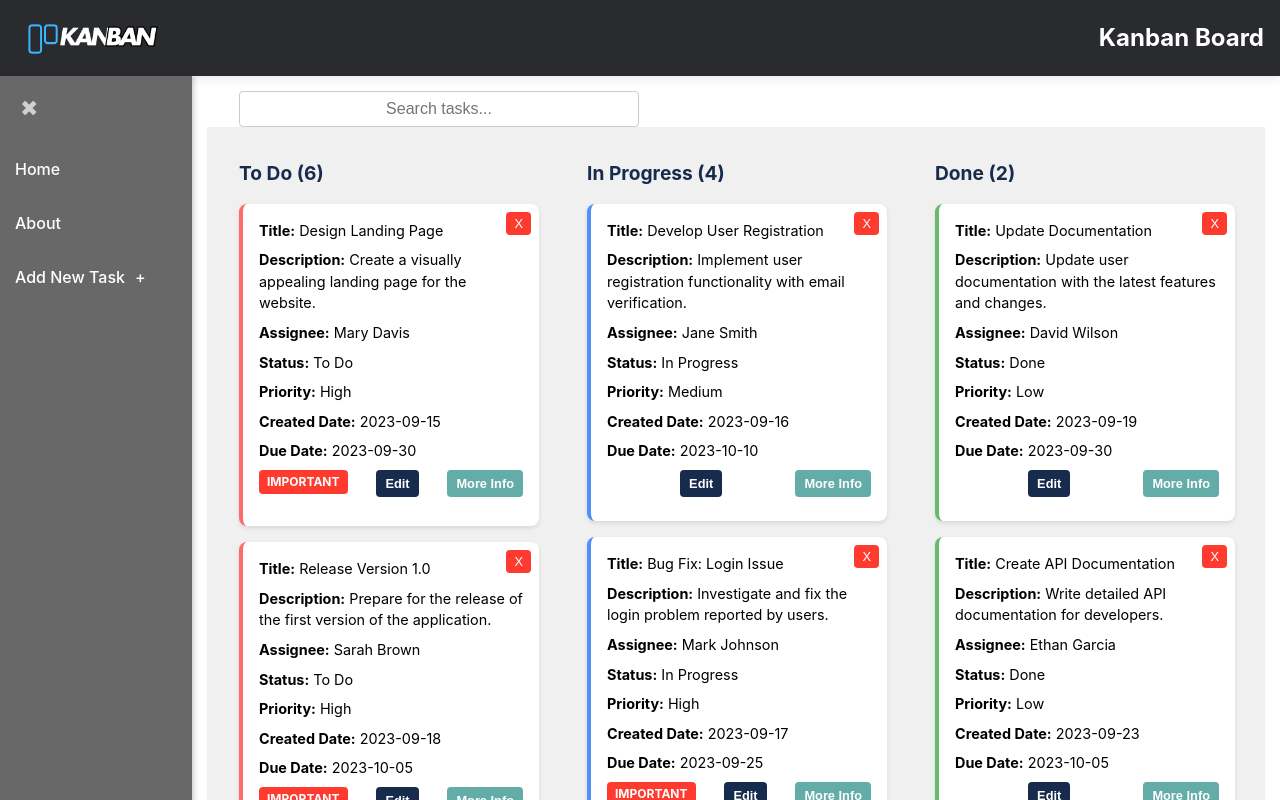
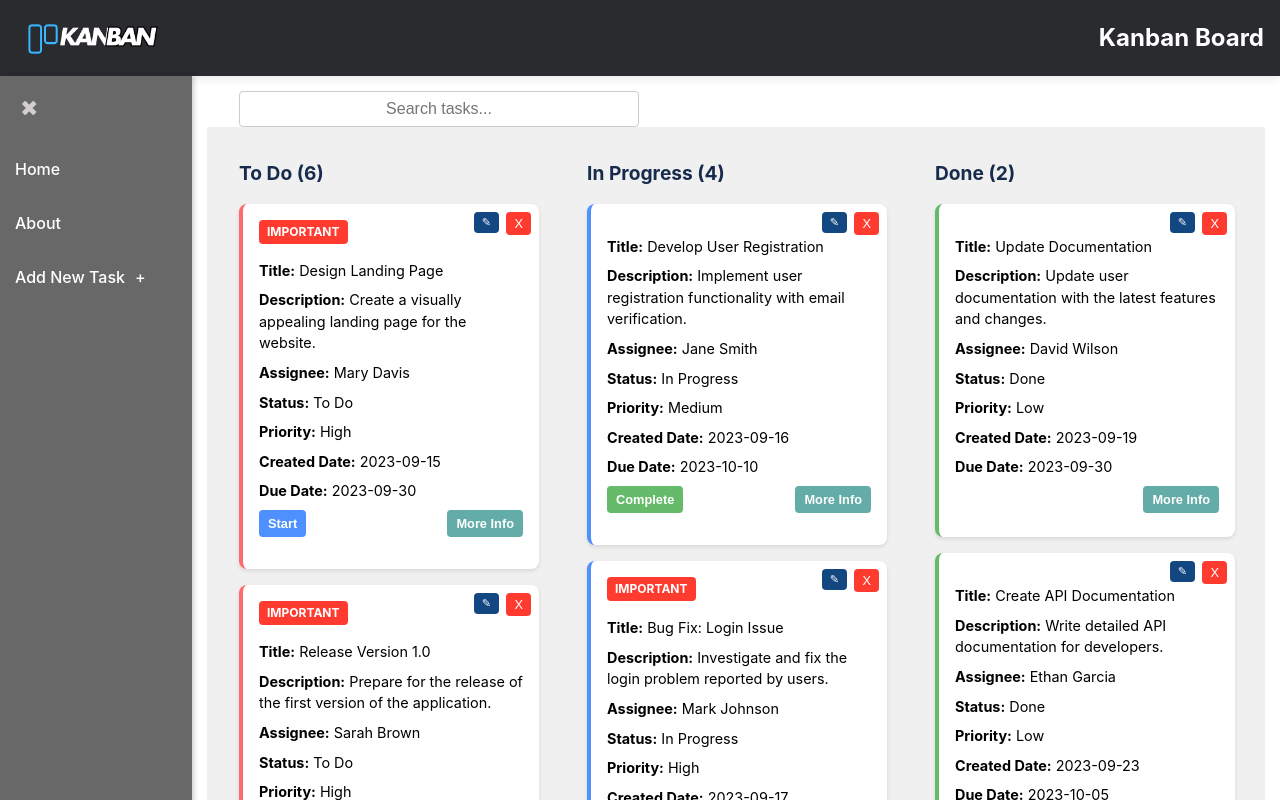
Before and after one commit to abussafilx/MiniProject_Kanban, a React (Vite) app: page / in a window 1280 px wide. Shown: the top 800 px of the page. Built offline with nearby package versions, Linux system fonts and the light colour scheme.

Commit message:
implement move card buttons

```diff
--- a/src/App.jsx
+++ b/src/App.jsx
@@ -48,8 +48,6 @@ function App() {
     setTasks(
       tasks.map((task) => {
         if (task.id === updatedTask.id) {
-          console.log(task);
-          console.log(updatedTask);
           return updatedTask;
         } else {
           return task;
--- a/src/assets/styles/Board.css
+++ b/src/assets/styles/Board.css
@@ -59,8 +59,19 @@ label {
   color: white;
   border-radius: 4px;
   cursor: pointer;
-  transition: opacity 0.2s;
+  transition: all 0.3s ease;
+  z-index: 2; /* Prioriza o botão sobre outros elementos */
 }
+
+.card .delete-btn.second-btn {
+  position: absolute;
+  top: 8px;
+  font-size: 0.7rem;
+  right: 40px; /* Altera a posição do segundo botão */
+  background-color: #0e4380fa; /* Cor diferente */
+  z-index: 1; /* Menor prioridade, se necessário */
+}
+
 
 .card .delete-btn:hover {
   opacity: 0.8;
@@ -88,6 +99,35 @@ label {
   transition: opacity 0.2s;
   font-weight: bold;
 }
+
+.card .start-btn {
+  top: 8px;
+  right: 8px;
+  border: 1px solid transparent;
+  padding: 5px 8px;
+  font-size: 0.8rem;
+  background-color: #4D90FE;
+  color: white;
+  border-radius: 4px;
+  cursor: pointer;
+  transition: opacity 0.2s;
+  font-weight: bold;
+}
+
+.card .done-btn {
+  top: 8px;
+  right: 8px;
+  border: 1px solid transparent;
+  padding: 5px 8px;
+  font-size: 0.8rem;
+  background-color: #66BB6A;
+  color: white;
+  border-radius: 4px;
+  cursor: pointer;
+  transition: opacity 0.2s;
+  font-weight: bold;
+}
+
 .edit-btn {
   top: 8px;
   right: 8px;
--- /dev/null
+++ b/src/components/ItemCards.jsx
@@ -0,0 +1,102 @@
+import { Link, useNavigate } from "react-router-dom";
+
+function ItemCards(props) {
+  const navigate = useNavigate(); // Para navegação
+  const statusColorsBorder = {
+    "To Do": "#FF6B6B",
+    "In Progress": "#4D90FE",
+    Done: "#66BB6A",
+  };
+
+  const advanceButton = function () {
+    if (props.element.status === "To Do") {
+      return <button className="start-btn" onClick={handleStart}>Start</button>
+    } else if (props.element.status === "In Progress") {
+      return <button className="done-btn" onClick={handleFinish}>Complete</button>
+    }
+  }
+
+  const handleStart = (e) => {
+    e.preventDefault();
+
+    const updatedTask = {
+      ...props.element,
+      status: "In Progress"
+    };
+
+    props.updateTask(updatedTask);
+
+    navigate("/");
+  };
+
+  const handleFinish = (e) => {
+    e.preventDefault();
+
+    const updatedTask = {
+      ...props.element,
+      status: "Done"
+    };
+
+    props.updateTask(updatedTask);
+
+    navigate("/");
+  };
+
+  return (
+    <div
+      className="card"
+      key={props.element.id}
+      draggable="true"
+      style={{ borderColor: `${statusColorsBorder[props.element?.status]}` }}
+    >
+      <div className="btn-container">
+        <div>
+          {props.element.priority === "High" && (
+            <span className="label">IMPORTANT</span>
+          )}
+        </div>
+        <div>
+          <Link to={`/edit/${props.element.id}`}>
+            <button className="delete-btn second-btn">&#9998;</button>
+          </Link>
+          <button
+            className="delete-btn"
+            onClick={() => props.deleteTask(props.element.id)}
+          >
+            X
+          </button>
+        </div>
+      </div>
+      <div>
+        <b>Title:</b> {props.element.title}
+      </div>
+      <div>
+        <b>Description:</b> {props.element.description}
+      </div>
+      <div>
+        <b>Assignee:</b> {props.element.assignee}
+      </div>
+      <div>
+        <b>Status:</b> {props.element.status}
+      </div>
+      <div>
+        <b>Priority:</b> {props.element.priority}
+      </div>
+      <div>
+        <b>Created Date:</b> {props.element.createdDate}
+      </div>
+      <div>
+        <b>Due Date:</b> {props.element.dueDate}
+      </div>
+
+      <div className="btn-container">
+        <div>{advanceButton()}</div>
+        <Link to={`/item/${props.element.id}`}>
+          <button className="info-btn">More Info</button>
+        </Link>
+      </div>
+    </div>
+  );
+}
+
+export default ItemCards;
--- a/src/pages/Board.jsx
+++ b/src/pages/Board.jsx
@@ -1,5 +1,5 @@
 import "../assets/styles/Board.css";
-import ItemCards from "./ItemCards";
+import ItemCards from "../components/ItemCards";
 
 function Board(props) {
   //Column Structure - Conditional Rendering
--- a/src/pages/ItemCards.jsx
+++ /dev/null
@@ -1,66 +0,0 @@
-import { Link } from "react-router-dom";
-
-//conditional styling for cards
-
-function ItemCards(props) {
-  const statusColorsBorder = {
-    "To Do": "#FF6B6B",
-    "In Progress": "#4D90FE",
-    Done: "#66BB6A",
-  };
-
-  return (
-    <div
-      className="card"
-      key={props.element.id}
-      draggable="true"
-      style={{ borderColor: `${statusColorsBorder[props.element?.status]}` }}
-    >
-      <div>
-        <b>Title:</b> {props.element.title}
-      </div>
-      <div>
-        <b>Description:</b> {props.element.description}
-      </div>
-      <div>
-        <b>Assignee:</b> {props.element.assignee}
-      </div>
-      <div>
-        <b>Status:</b> {props.element.status}
-      </div>
-      <div>
-        <b>Priority:</b> {props.element.priority}
-      </div>
-      <div>
-        <b>Created Date:</b> {props.element.createdDate}
-      </div>
-      <div>
-        <b>Due Date:</b> {props.element.dueDate}
-      </div>
-
-      <div>
-        <button
-          className="delete-btn"
-          onClick={() => props.deleteTask(props.element.id)}
-        >
-          X
-        </button>
-      </div>
-      <div className="btn-container">
-        <div>
-          {props.element.priority === "High" && (
-            <span className="label">IMPORTANT</span>
-          )}
-        </div>
-        <Link to={`/edit/${props.element.id}`}>
-          <button className="edit-btn">Edit</button>
-        </Link>
-        <Link to={`/item/${props.element.id}`}>
-          <button className="info-btn">More Info</button>
-        </Link>
-      </div>
-    </div>
-  );
-}
-
-export default ItemCards;
```
